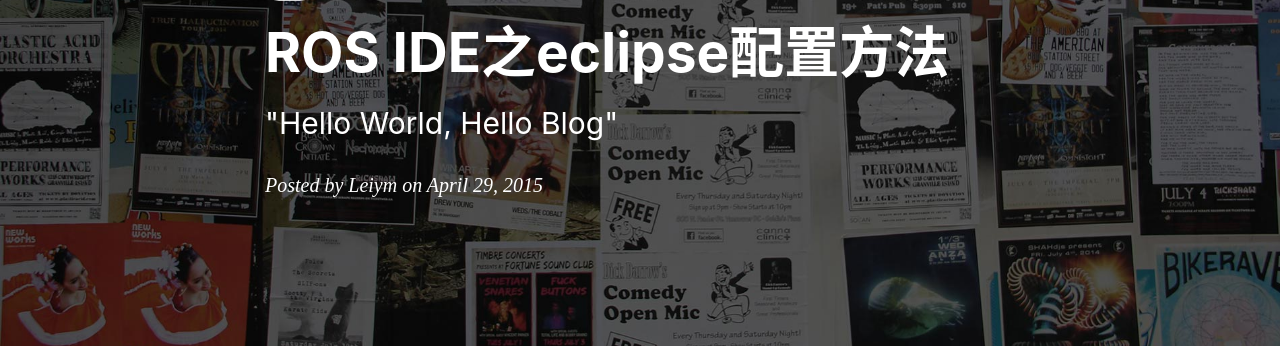
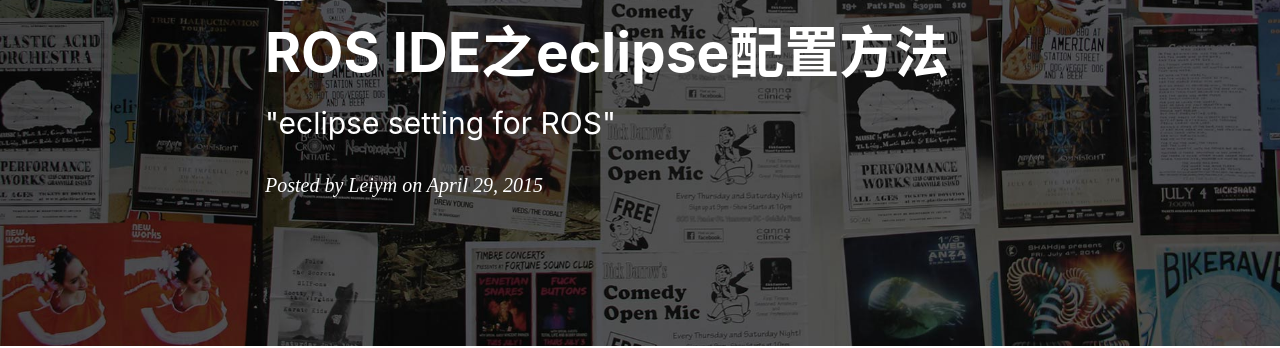
Before and after one commit to ozaki8/missmiaom.github.io, a Jekyll site: the page built from _posts/2016-04-12-ros-ide-eclipse.markdown, in a window 1280 px wide. Shown: the part 177-525 px from the top of the page. Built offline with Jekyll 4.4.1, drawn with Linux system fonts in a browser that asks for light colours; nearby versions of some CDN libraries; comment, search, counter and statistics services are not loaded.

Commit message:
Update 2016-04-12-ros-ide-eclipse.markdown

```diff
--- a/_posts/2016-04-12-ros-ide-eclipse.markdown
+++ b/_posts/2016-04-12-ros-ide-eclipse.markdown
@@ -1,7 +1,7 @@
 ---
 layout:     post
 title:      "ROS IDE之eclipse配置方法"
-subtitle:   " \"Hello World, Hello Blog\""
+subtitle:   " \"eclipse setting for ROS\""
 date:       2015-04-29 12:00:00
 author:     "Leiym"
 tags:
```
